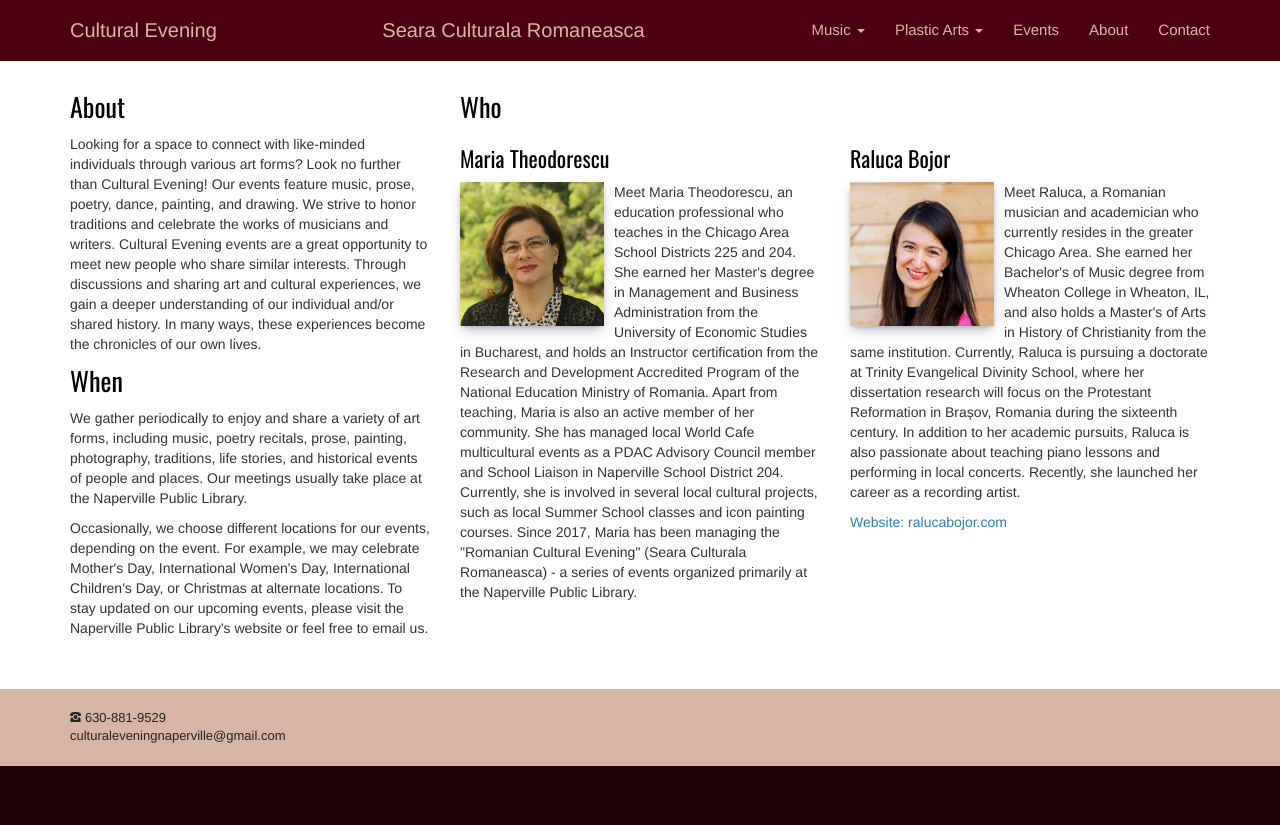
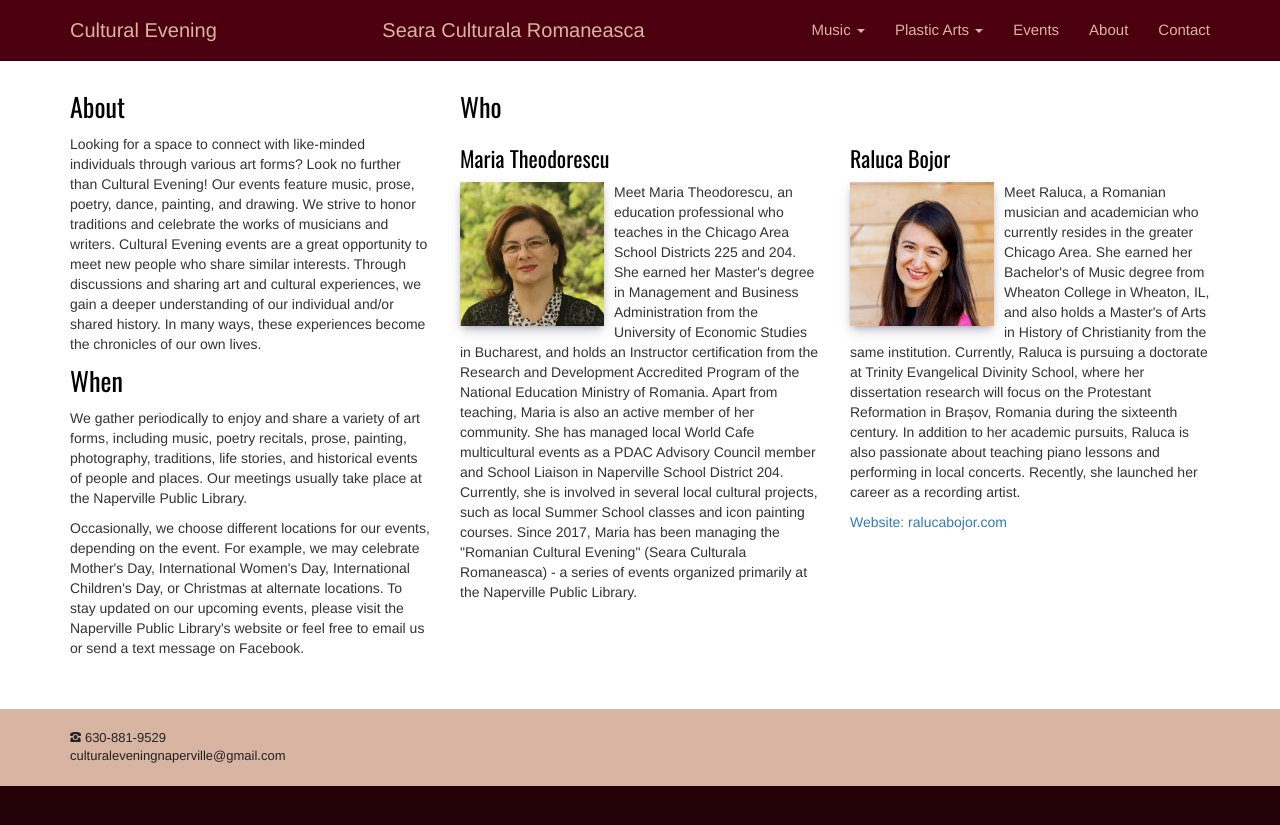
Before and after one commit to adrianth/culteve, a Jekyll site: the page built from en/about.html, in a window 1280 px wide. Shown: the top 825 px of the page. Built offline with Jekyll 4.4.1, drawn with Linux system fonts in a browser that asks for light colours.

Commit message:
johnnyluchas

```diff
--- a/en/about.html
+++ b/en/about.html
@@ -15,7 +15,7 @@ title: About
                  Cultural Evening events are a great opportunity to meet new people who share similar interests. Through discussions and sharing art and cultural experiences, we gain a deeper understanding of our individual and/or shared history. In many ways, these experiences become the chronicles of our own lives.</p>
             <h2>When</h2>
             <p class="justify1">We gather periodically to enjoy and share a variety of art forms, including music, poetry recitals, prose, painting, photography, traditions, life stories, and historical events of people and places. Our meetings usually take place at the Naperville Public Library.</p>
-            <p class="justify1">Occasionally, we choose different locations for our events, depending on the event. For example, we may celebrate Mother's Day, International Women's Day, International Children's Day, or Christmas at alternate locations. To stay updated on our upcoming events, please visit the Naperville Public Library's website or feel free to email us.</p>
+            <p class="justify1">Occasionally, we choose different locations for our events, depending on the event. For example, we may celebrate Mother's Day, International Women's Day, International Children's Day, or Christmas at alternate locations. To stay updated on our upcoming events, please visit the Naperville Public Library's website or feel free to email us or send a text message on Facebook.</p>
         </div>
         <div class="col-sm-8">
             <h2>Who</h2>
```
